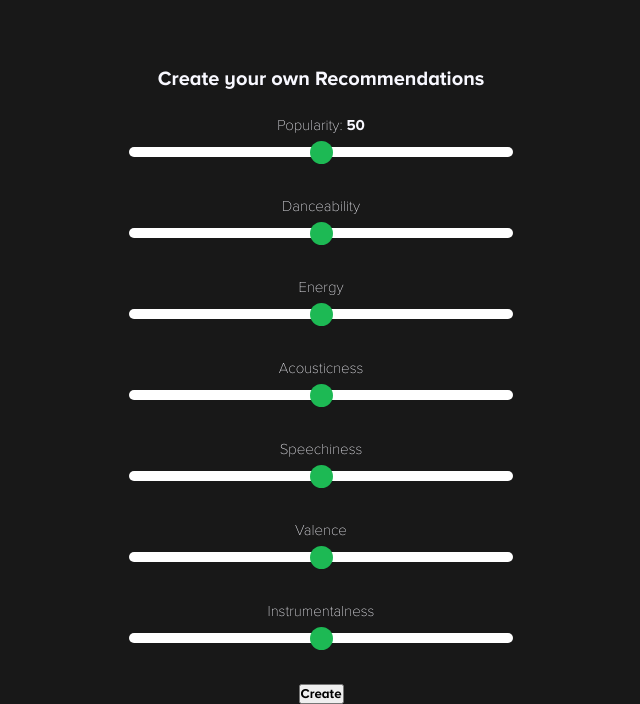
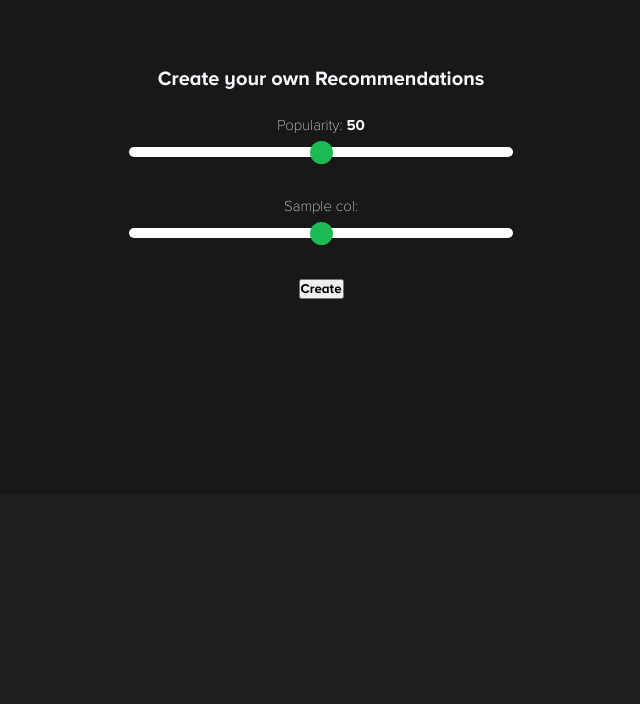
Before and after one commit to parth-p29/Diversify, a Flask app: template templates/recommendations.html in a window 1280 px wide. Shown: the part 306-1010 px from the top of the page, without its empty margins (319-959 px from the left). After the commit the page ends 605 px from the top, so only its background shows below. Run offline with Flask 2, Linux system fonts and the light colour scheme; the template is opened without the code that fills it: most values are stand-ins (such as "Sample title", 1, 10 or a date in 2020).

Commit message:
removed unessessary html

```diff
--- a/app.py
+++ b/app.py
@@ -195,8 +195,10 @@ def new():
     artist_ids = get_recommended_artists_info['id']
     artist_images = get_recommended_artists_info['image']
 
+    #user created recommendations
 
-    return render_template('recommendations.html', t_names=track_names, t_ids=track_ids, t_images=track_image, t_artists=track_artists, t_albums=track_albums, a_names=artist_names, a_ids=artist_ids, a_images=artist_images, zip=zip)
+
+    return render_template('recommendations.html', t_names=track_names, cols=cols, t_ids=track_ids, t_images=track_image, t_artists=track_artists, t_albums=track_albums, a_names=artist_names, a_ids=artist_ids, a_images=artist_images, zip=zip)
 
 def init_api_client():
 
--- a/static/js/slider.js
+++ b/static/js/slider.js
@@ -0,0 +1,24 @@
+var pop_slider = document.getElementById("pop");
+var dance_slider = document.getElementById("Danceability");
+var energy_slider = document.getElementById("Energy");
+var acous_slider = document.getElementById("Acousticness");
+var speech_slider = document.getElementById("Speechiness");
+var val_slider = document.getElementById("Valence");
+var instru_slider = document.getElementById("Instrumentalness");
+
+var pop_output = document.getElementById("value");
+
+var dance_output = document.getElementById("slider-value-Danceability");
+var energy_output = document.getElementById("slider-value-Energy");
+var acous_output = document.getElementById("slider-value-Acousticness");
+
+pop_output.innerHTML = pop_slider.value;
+dance_output.innerHTML = dance_slider.value;
+
+pop_slider.oninput = function() {
+    pop_output.innerHTML = this.value;
+}
+
+dance_slider.oninput = function() {
+    dance_output.innerHTML = this.value;
+}
--- a/templates/recommendations.html
+++ b/templates/recommendations.html
@@ -2,7 +2,6 @@
 
 {% block head %}
     <link rel="stylesheet" href= "{{ url_for('static', filename='css/recommendations.css')}}">
-    <script src="{{ url_for('static', filename='js/slider.js')}}"></script>
 {% endblock %}
 
 {% block nav %}
@@ -63,75 +62,23 @@
                     </div>
                 </div>
 
-                <div class="slider-container">
-                    <div class="slider-title">
-                        <p>Danceability</p>
+                {% for name in cols %}
+                    <div class="slider-container">
+                        <div class="slider-title">
+                            <p>{{name}}: <span id="slider-value-{{name}}"></span></p>
+                        </div>
+                        <div class="slide">
+                            <input type="range" class="slider" min="0" max="1.0" step="0.01" value="0.5" name="{{name}}" id="{{name}}">
+                        </div>
                     </div>
-                    <div class="slide">
-                        <input type="range" class="slider" min="0" max="1.0" step="0.0025" value="0.5" name="dance">
-                    </div>
-                </div>
-
-                <div class="slider-container">
-                    <div class="slider-title">
-                        <p>Energy</p>
-                    </div>
-                    <div class="slide">
-                        <input type="range" class="slider" min="0" max="1.0" step="0.0025" value="0.5" name="dance">
-                    </div>
-                </div>
-
-                <div class="slider-container">
-                    <div class="slider-title">
-                        <p>Acousticness</p>
-                    </div>
-                    <div class="slide">
-                        <input type="range" class="slider" min="0" max="1.0" step="0.0025" value="0.5" name="dance">
-                    </div>
-                </div>
-
-                <div class="slider-container">
-                    <div class="slider-title">
-                        <p>Speechiness</p>
-                    </div>
-                    <div class="slide">
-                        <input type="range" class="slider" min="0" max="1.0" step="0.0025" value="0.5" name="dance">
-                    </div>
-                </div>
-
-                <div class="slider-container">
-                    <div class="slider-title">
-                        <p>Valence</p>
-                    </div>
-                    <div class="slide">
-                        <input type="range" class="slider" min="0" max="1.0" step="0.0025" value="0.5" name="dance">
-                    </div>
-                </div>
-
-                <div class="slider-container">
-                    <div class="slider-title">
-                        <p>Instrumentalness</p>
-                    </div>
-                    <div class="slide">
-                        <input type="range" class="slider" min="0.0" max="1.0" step="0.0025" value="0.5" name="dance">
-                    </div>
-                </div>
+                {% endfor %}
 
                 <div class="submit">
                     <input type="submit" name="slide-submit" value="Create">
                 </div>
             </form>
 
-            <script>
-                var slider = document.getElementById("pop");
-                console.log(slider)
-                var output = document.getElementById("value");
-                output.innerHTML = slider.value;
-
-                slider.oninput = function() {
-                    output.innerHTML = this.value;
-                }
-            </script>
+            <script src="{{ url_for('static', filename='js/slider.js')}}"></script>
         </div>
     </div>
 {% endblock %}
```
